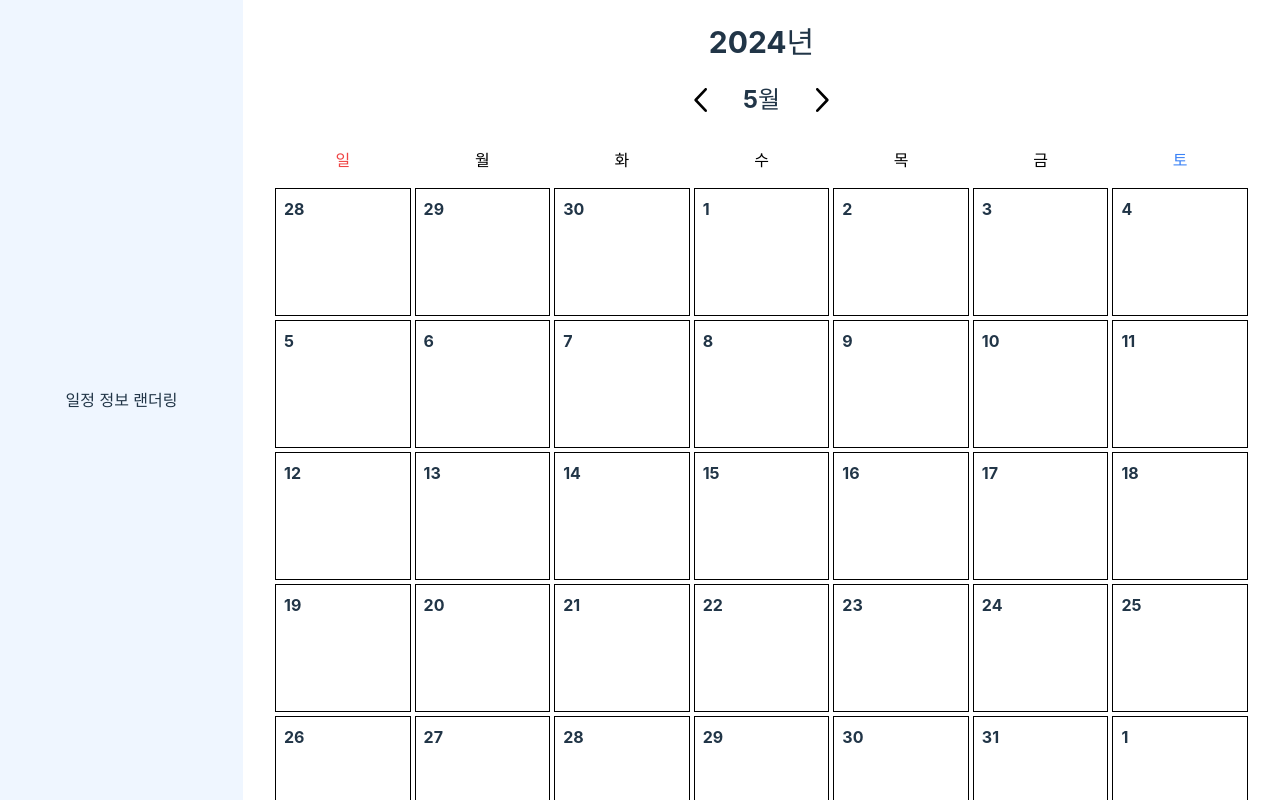
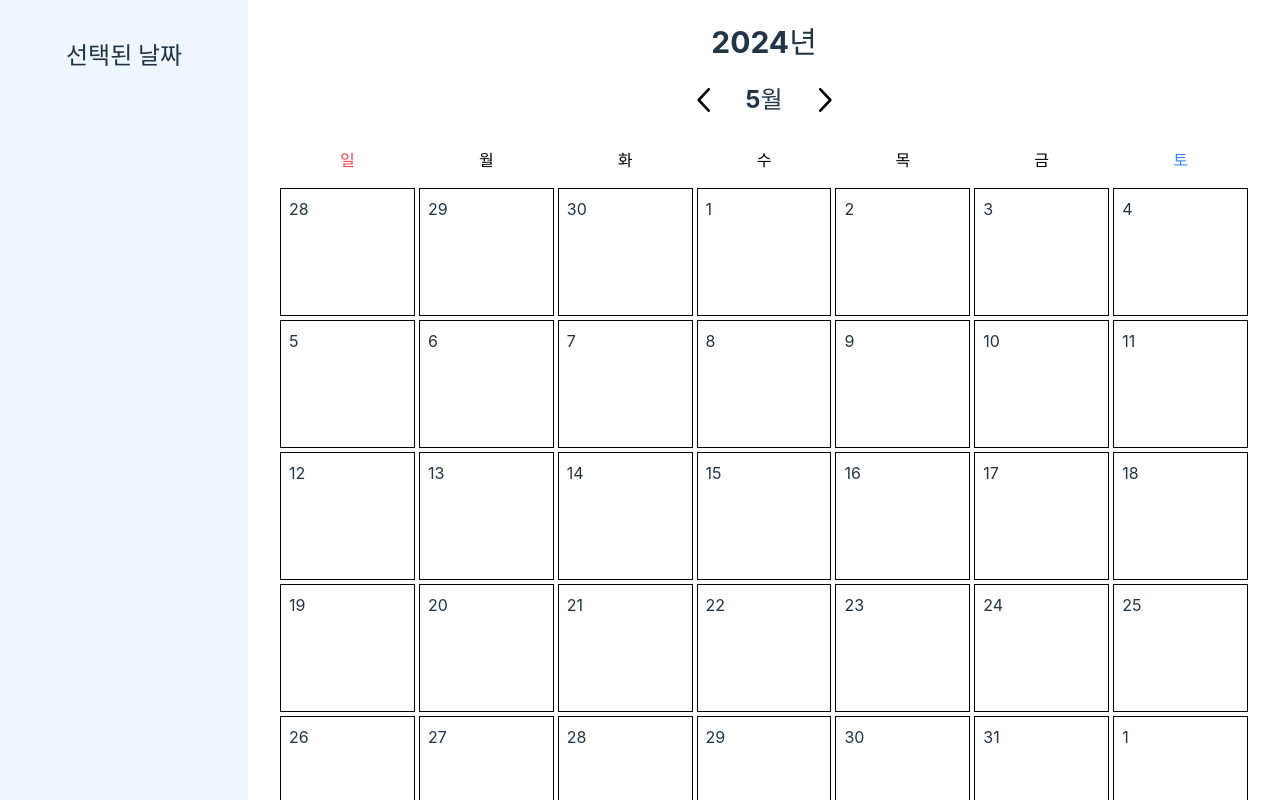
Before and after one commit to Jayjunyoung/Our_Trip_Route, a React (Vite) app: page /insertTripRoute in a window 1280 px wide. Built offline with nearby package versions, Linux system fonts and the light colour scheme; no server answers.

Commit message:
feat: 선택한 날짜만큼 랜더링 및 동적으로 여행 일정 작성 카드 랜더링 구현

```diff
--- a/src/components/TripPlanSideBar.tsx
+++ b/src/components/TripPlanSideBar.tsx
@@ -1,7 +1,23 @@
-export default function TripPlanSideBar() {
+import React from 'react';
+import useDateStore from '../../stores/useDateStore';
+
+const TripPlanSideBar: React.FC = () => {
+  const { startDate, endDate } = useDateStore();
+
   return (
-    <div className="top-0 left-0 flex flex-col justify-evenly items-center w-[300px] h-full bg-blue-50 z-50 max-w-[300px]">
-      일정 정보 랜더링
+    <div className="top-0 left-0 flex flex-col justify-start items-center w-[300px] h-full bg-blue-50 z-50 max-w-[300px] px-4 py-10">
+      <h2 className="text-2xl font-bold mb-4">선택된 날짜</h2>
+      <ul className="space-y-2">
+        {startDate && endDate ? (
+          <li className="mb-2 text-lg">
+            {startDate} ~ {endDate}
+          </li>
+        ) : (
+          <li className="mb-2 text-lg">{startDate}</li>
+        )}
+      </ul>
     </div>
   );
-}
+};
+
+export default TripPlanSideBar;
--- /dev/null
+++ b/src/hooks/useCalendar.ts
@@ -0,0 +1,20 @@
+import { useCallback } from 'react';
+import useDateStore from '../../stores/useDateStore';
+
+const useCalendar = () => {
+  const { selectedDates, selectDate } = useDateStore();
+
+  const onDateClick = useCallback(
+    (date: string) => {
+      selectDate(date);
+    },
+    [selectDate],
+  );
+
+  return {
+    selectedDates,
+    onDateClick,
+  };
+};
+
+export default useCalendar;
--- a/src/pages/InsertTripRoute/InsertTripRoute.tsx
+++ b/src/pages/InsertTripRoute/InsertTripRoute.tsx
@@ -1,3 +1,4 @@
+import React from 'react';
 import {
   format,
   addMonths,
@@ -8,20 +9,17 @@ import {
   endOfWeek,
   addDays,
   differenceInCalendarDays,
-  getMonth,
-  isSaturday,
-  isSunday,
 } from 'date-fns';
-
 import { ChevronRightIcon, ChevronLeftIcon } from '@radix-ui/react-icons';
-import { useCallback, useMemo, useState } from 'react';
+import { useNavigate } from 'react-router-dom';
 import { Button } from '@mui/material';
-import { useNavigate } from 'react-router-dom';
-import { TripPlanSideBar } from '../../components';
+import TripPlanSideBar from '../../components/TripPlanSideBar';
+import useCalendar from '../../hooks/useCalendar';
 
 export default function InsertTripRoute() {
   const navigate = useNavigate();
-  const [currentDate, setCurrentDate] = useState<Date>(new Date());
+  const [currentDate, setCurrentDate] = React.useState<Date>(new Date());
+  const { selectedDates, onDateClick } = useCalendar();
 
   const monthStart = startOfMonth(currentDate);
   const monthEnd = endOfMonth(currentDate);
@@ -29,8 +27,8 @@ export default function InsertTripRoute() {
   const endDate = endOfWeek(monthEnd);
   const weekMock = ['일', '월', '화', '수', '목', '금', '토'];
 
-  const createMonth = useMemo(() => {
-    const monthArray = [];
+  const createMonth = React.useMemo(() => {
+    const monthArray: Date[] = [];
     let day = startDate;
     while (differenceInCalendarDays(endDate, day) >= 0) {
       monthArray.push(day);
@@ -39,13 +37,16 @@ export default function InsertTripRoute() {
     return monthArray;
   }, [startDate, endDate]);
 
-  const nextMonthHandler = useCallback(() => {
+  const nextMonthHandler = React.useCallback(() => {
     setCurrentDate(addMonths(currentDate, 1));
   }, [currentDate]);
 
-  const prevMonthHandler = useCallback(() => {
+  const prevMonthHandler = React.useCallback(() => {
     setCurrentDate(subMonths(currentDate, 1));
   }, [currentDate]);
+
+  const isSelected = (date: Date) =>
+    selectedDates.includes(format(date, 'yyyy-MM-dd'));
 
   return (
     <div className="flex justify-between w-full h-full z-[60]">
@@ -84,8 +85,13 @@ export default function InsertTripRoute() {
           </div>
           <div className="grid grid-cols-7 gap-1 mt-2">
             {createMonth.map((day, i) => {
+              const dayFormatted = format(day, 'yyyy-MM-dd');
               return (
-                <div key={i} className="p-2 h-32 border border-black font-bold">
+                <div
+                  key={i}
+                  className={`p-2 h-32 border border-black hover:scale-110 transition-transform duration-300 ${isSelected(day) ? 'bg-blue-300' : ''}`}
+                  onClick={() => onDateClick(dayFormatted)}
+                >
                   {format(day, 'd')}
                 </div>
               );
@@ -95,6 +101,7 @@ export default function InsertTripRoute() {
             <Button
               variant="contained"
               className=""
+              disabled={selectedDates.length === 0}
               onClick={() => navigate('/insertTripRouteTwo')}
             >
               Next
--- a/src/pages/InsertTripRoute/InsertTripRouteTwo.tsx
+++ b/src/pages/InsertTripRoute/InsertTripRouteTwo.tsx
@@ -1,16 +1,17 @@
 import { TripPlanSideBar } from '../../components';
 import { TripRouteCard } from '../../components';
+import useDateStore from '../../../stores/useDateStore';
 
 export default function InsertTripRoute2() {
-  const days = ['day1', 'day2', 'day3', 'day4'];
+  const { selectedDates } = useDateStore();
 
   return (
     <div className="flex justify-between w-full h-full overflow-scroll">
       <TripPlanSideBar />
       <div className="flex-grow px-8 py-10 space-y-10 box-border w-full">
         <div className="flex flex-col justify-evenly items-center w-full h-full">
-          {days.map((day, index) => (
-            <TripRouteCard key={index} day={day} />
+          {selectedDates.map((date, index) => (
+            <TripRouteCard key={index} day={`day${index + 1}`} />
           ))}
         </div>
       </div>
--- /dev/null
+++ b/stores/useDateStore.ts
@@ -0,0 +1,47 @@
+import create from 'zustand';
+
+interface DateStore {
+  selectedDates: string[];
+  startDate: string | null;
+  endDate: string | null;
+  selectDate: (date: string) => void;
+}
+
+const useDateStore = create<DateStore>((set) => ({
+  selectedDates: [],
+  startDate: null,
+  endDate: null,
+  selectDate: (date) =>
+    set((state) => {
+      let newStartDate = state.startDate;
+      let newEndDate = state.endDate;
+
+      if (!state.startDate || (state.startDate && state.endDate)) {
+        newStartDate = date;
+        newEndDate = null;
+      } else {
+        newEndDate = date;
+      }
+
+      let newSelectedDates: string[] = [];
+      if (newStartDate && newEndDate) {
+        const start = new Date(newStartDate);
+        const end = new Date(newEndDate);
+        const range: string[] = [];
+
+        for (let d = start; d <= end; d.setDate(d.getDate() + 1)) {
+          range.push(new Date(d).toISOString().split('T')[0]);
+        }
+
+        newSelectedDates = range;
+      }
+
+      return {
+        startDate: newStartDate,
+        endDate: newEndDate,
+        selectedDates: newSelectedDates,
+      };
+    }),
+}));
+
+export default useDateStore;
```
